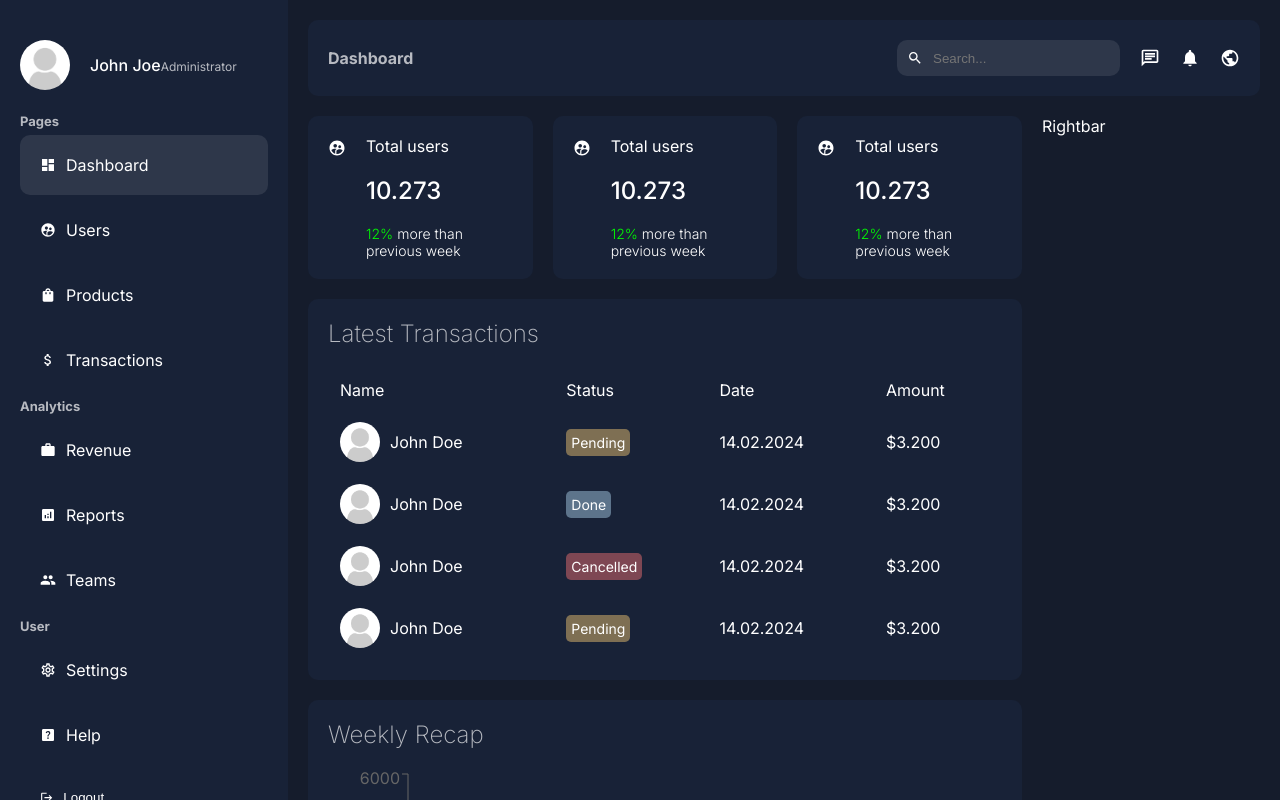
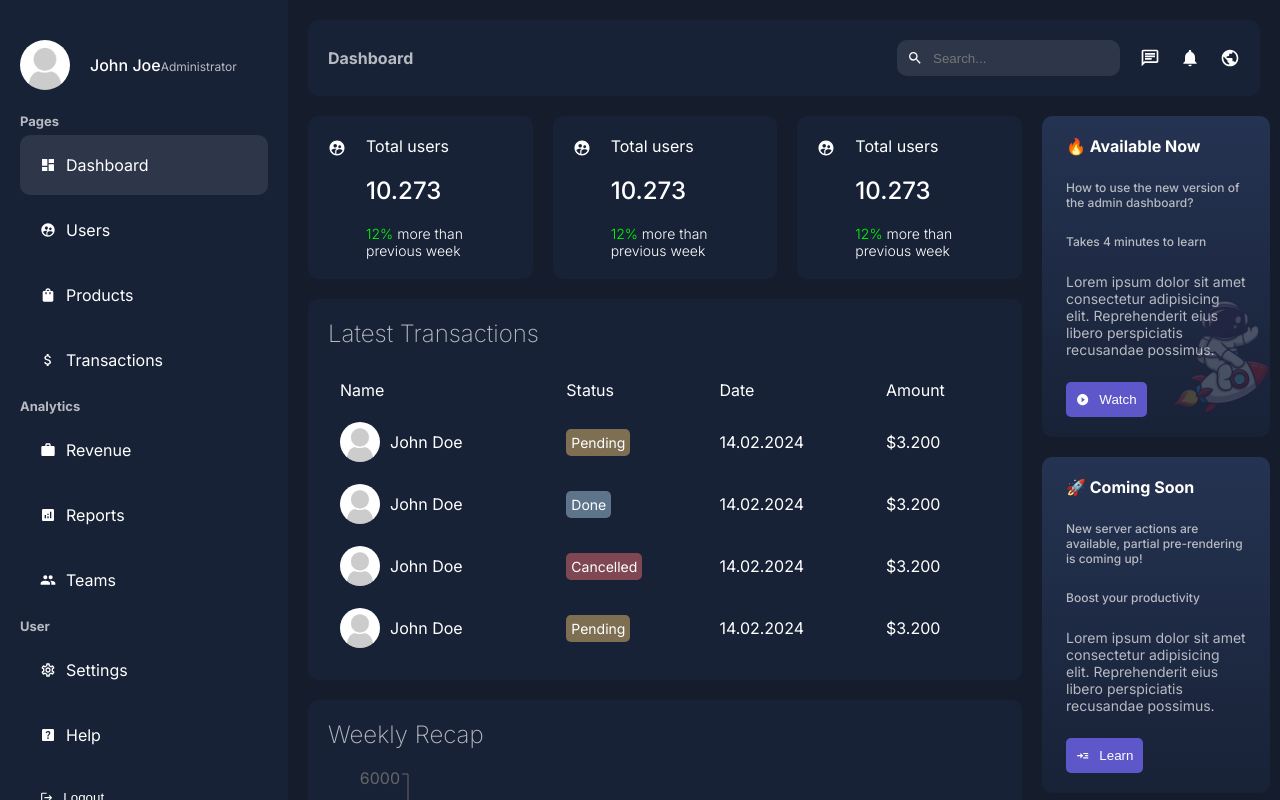
Before and after one commit to nthapa000/nextJsadmin, a Next.js app: page /dashboard in a window 1280 px wide. Shown: the top 800 px of the page. Built offline with nearby package versions, Linux system fonts and the light colour scheme.

Commit message:
#6 Dashboard/Rightbar

```diff
--- a/app/ui/dashboard/rightbar/rightbar.jsx
+++ b/app/ui/dashboard/rightbar/rightbar.jsx
@@ -1,10 +1,50 @@
-import React from 'react'
-import styles from './rightbar.module.css'
+import Image from "next/image";
+import styles from "./rightbar.module.css";
+import { MdPlayCircleFilled, MdReadMore } from "react-icons/md";
 
 const Rightbar = () => {
   return (
-    <div className={styles.container}>Rightbar</div>
-  )
-}
+    <div className={styles.container}>
+      <div className={styles.item}>
+        <div className={styles.bgContainer}>
+          <Image className={styles.bg} src="/astronaut.png" alt="" fill />
+        </div>
+        <div className={styles.text}>
+          <span className={styles.notification}>🔥 Available Now</span>
+          <h3 className={styles.title}>
+            How to use the new version of the admin dashboard?
+          </h3>
+          <span className={styles.subtitle}>Takes 4 minutes to learn</span>
+          <p className={styles.desc}>
+            Lorem ipsum dolor sit amet consectetur adipisicing elit.
+            Reprehenderit eius libero perspiciatis recusandae possimus.
+          </p>
+          <button className={styles.button}>
+            <MdPlayCircleFilled />
+            Watch
+          </button>
+        </div>
+      </div>
+      <div className={styles.item}>
+        <div className={styles.text}>
+          <span className={styles.notification}>🚀 Coming Soon</span>
+          <h3 className={styles.title}>
+            New server actions are available, partial pre-rendering is coming
+            up!
+          </h3>
+          <span className={styles.subtitle}>Boost your productivity</span>
+          <p className={styles.desc}>
+            Lorem ipsum dolor sit amet consectetur adipisicing elit.
+            Reprehenderit eius libero perspiciatis recusandae possimus.
+          </p>
+          <button className={styles.button}>
+            <MdReadMore />
+            Learn
+          </button>
+        </div>
+      </div>
+    </div>
+  );
+};
 
-export default Rightbar
+export default Rightbar;
--- a/app/ui/dashboard/rightbar/rightbar.module.css
+++ b/app/ui/dashboard/rightbar/rightbar.module.css
@@ -0,0 +1,65 @@
+.container{
+    position: fixed;
+}
+
+.item{
+    position: relative;
+    background: linear-gradient(to top, #182237,#253352);
+    padding: 20px 24px;
+    border-radius: 10px;
+    margin-bottom: 20px;
+    margin-right: 10px;
+}
+
+.bgContainer{
+    position: absolute;
+    bottom: 0;
+    right: 0;
+    width: 50%;
+    height: 50%;
+}
+
+.bg{
+    object-fit: contain;
+    opacity: 0.2;
+}
+
+.text{
+    display: flex;
+    flex-direction: column;
+    gap: 24px;
+}
+
+.subtitle {
+    color: var(--textSoft);
+    font-weight: 500;
+    font-size: 12px;
+  }
+
+.notification{
+    font-weight:bold;
+}
+
+.desc{
+    color: var(--textSoft);
+    font-size: 14px;
+}
+
+.title{
+    font-weight: 500;
+    font-size: 12px;
+    color: var(--textSoft);
+}
+
+.button{
+    padding: 10px;
+    display: flex;
+    align-items: center;
+    gap: 10px;
+    background-color:#5d57c9 ;
+    color: white;
+    border: none;
+    border-radius: 5px;
+    cursor: pointer;
+    width: max-content;
+}
```
